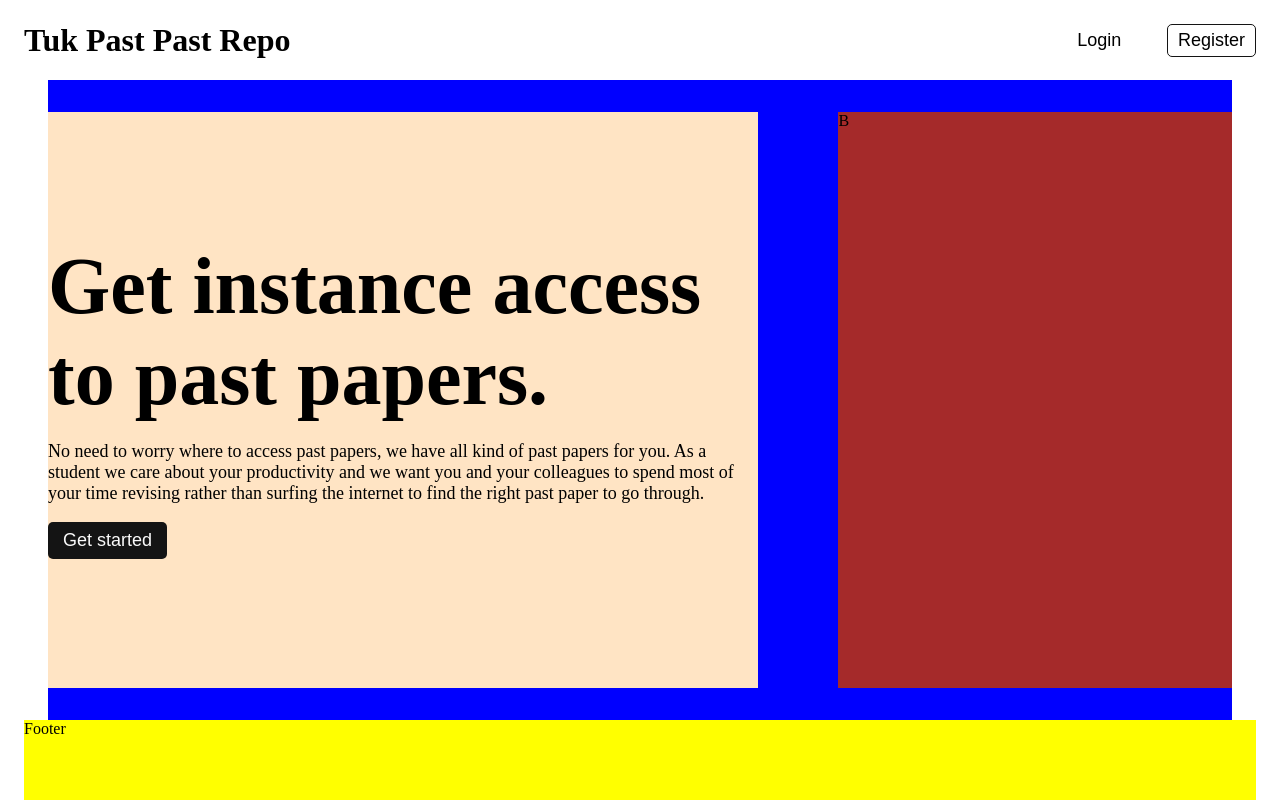
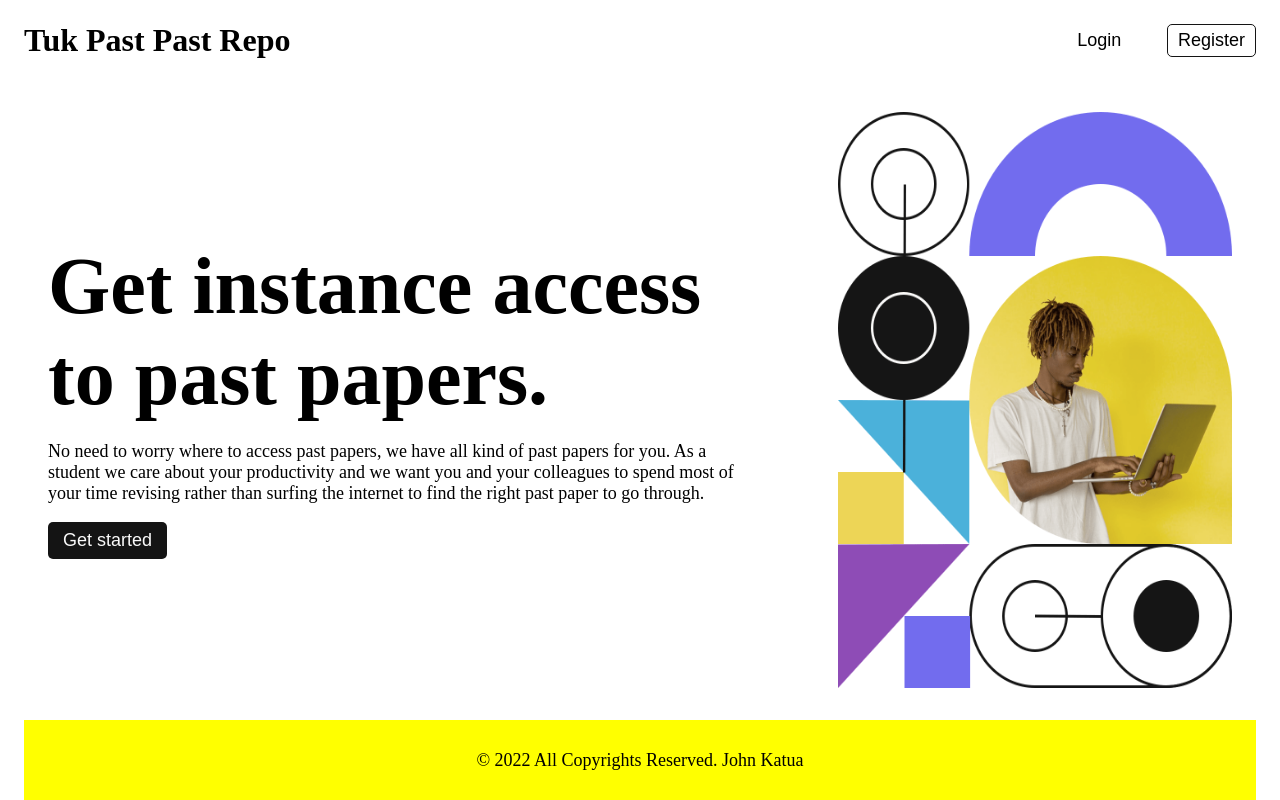
Before and after one commit to johnkatua/Tuk-Past-Paper-Repo, a React (Vite) app: page / in a window 1280 px wide. Built offline with nearby package versions, Linux system fonts and the light colour scheme.

Commit message:
added a footer

```diff
--- a/src/App.css
+++ b/src/App.css
@@ -26,3 +26,10 @@ body {
   --gray: hsl(0, 0%, 41%);
   --black: hsl(0, 0%, 8%);
 }
+
+img {
+  width: 100%;
+  height: 100%;
+  background-position: center;
+  background-repeat: no-repeat;
+}
--- a/src/components/Footer.jsx
+++ b/src/components/Footer.jsx
@@ -1,7 +1,11 @@
 import React from "react";
 
 const Footer = () => {
-  return <div className="footer--container">Footer</div>;
+  return (
+    <footer className="footer--container">
+      &copy; 2022 All Copyrights Reserved. John Katua
+    </footer>
+  );
 };
 
 export default Footer;
--- a/src/components/index.css
+++ b/src/components/index.css
@@ -49,6 +49,10 @@
 }
 
 .footer--container {
+  display: flex;
+  align-items: center;
+  justify-content: center;
+  font-size: 18px;
   height: 10vh;
   background-color: yellow;
   margin: 0 1.5rem;
--- a/src/pages/Welcome.jsx
+++ b/src/pages/Welcome.jsx
@@ -1,5 +1,7 @@
 import React from "react";
 import { useNavigate } from "react-router-dom";
+
+import image1 from "../assets/image-hero-desktop.png";
 
 const Welcome = () => {
   const navigate = useNavigate();
@@ -8,16 +10,22 @@ const Welcome = () => {
       <div className="welcome--container__details">
         <p className="welcome--title">Get instance access to past papers.</p>
         <p className="welcome--description">
-          No need to worry where to access past papers, we have all kind
-          of past papers for you. As a student we care about your productivity
-          and we want you and your colleagues to spend most of your time revising
-          rather than surfing the internet to find the right past paper to go through.
+          No need to worry where to access past papers, we have all kind of past
+          papers for you. As a student we care about your productivity and we
+          want you and your colleagues to spend most of your time revising
+          rather than surfing the internet to find the right past paper to go
+          through.
         </p>
-        <button className="welcome--button" onClick={() => navigate('/details')}>
+        <button
+          className="welcome--button"
+          onClick={() => navigate("/details")}
+        >
           Get started
         </button>
       </div>
-      <div className="welcome--container__image">B</div>
+      <div className="welcome--container__image">
+        <img src={image1} alt="welcome" title="credit to frontend mentor" />
+      </div>
     </div>
   );
 };
--- a/src/pages/index.css
+++ b/src/pages/index.css
@@ -1,6 +1,5 @@
 .welcome--container {
   display: flex;
-  background-color: blue;
   height: 80vh;
   gap: 5rem;
 }
@@ -11,7 +10,6 @@
   align-items: flex-start;
   justify-content: center;
   flex-basis: 60%;
-  background-color: bisque;
   margin: 2rem 0;
 }
 
@@ -40,7 +38,6 @@
 }
 
 .welcome--container__image {
-  background-color: brown;
   flex: 1;
   margin: 2rem 0;
 }
```
